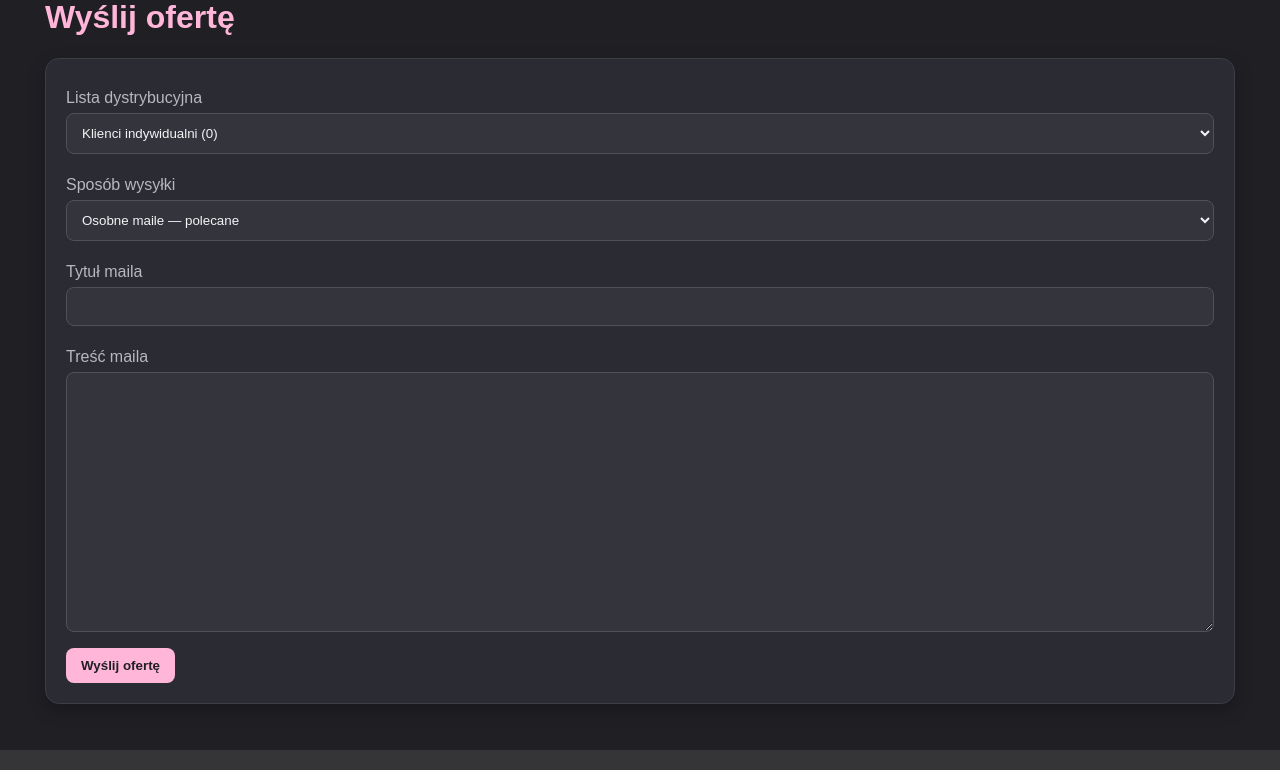
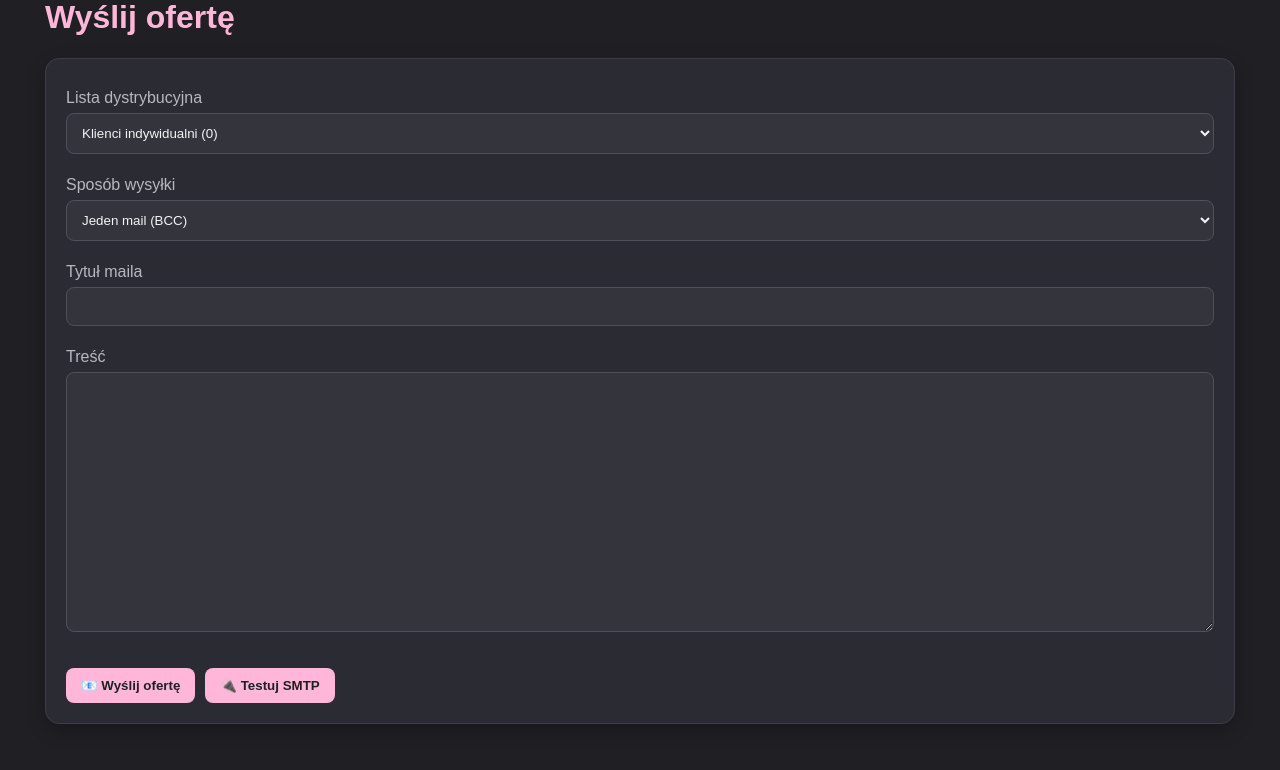
Before and after one commit to MarcinGryc/Fuszera-CRM, a Flask app: page /offers in a window 1280 px wide. Shown: the part 143-913 px from the top of the page. Run offline with Flask 3, Linux system fonts and the light colour scheme; a user stored in the database is signed in.

Commit message:
ciag dalszy poprawy maila

```diff
--- a/templates/offers.html
+++ b/templates/offers.html
@@ -16,26 +16,53 @@
 {% endif %}
 
 <div class="card">
+
     <form method="post">
+
         <label>Lista dystrybucyjna</label>
-        <select name="list_type" required>
-            <option value="individual">Klienci indywidualni ({{ individual_count }})</option>
-            <option value="b2b">Klienci B2B ({{ b2b_count }})</option>
+        <select name="list_type">
+            <option value="individual">
+                Klienci indywidualni ({{ individual_count }})
+            </option>
+
+            <option value="b2b">
+                Klienci B2B ({{ b2b_count }})
+            </option>
         </select>
 
         <label>Sposób wysyłki</label>
-        <select name="mode" required>
-            <option value="separate">Osobne maile — polecane</option>
-            <option value="bcc">Jeden mail z ukrytą kopią BCC</option>
+        <select name="mode">
+            <option value="bcc">Jeden mail (BCC)</option>
+            <option value="separate">Osobne maile</option>
         </select>
 
         <label>Tytuł maila</label>
-        <input name="subject" required>
+        <input type="text" name="subject" required>
 
-        <label>Treść maila</label>
-        <textarea name="body" style="min-height: 260px;" required></textarea>
+        <label>Treść</label>
+        <textarea name="body" style="min-height:260px;" required></textarea>
 
-        <button type="submit" onclick="return confirm('Na pewno wysłać ofertę?')">Wyślij ofertę</button>
+        <div style="display:flex; gap:10px; margin-top:20px; flex-wrap:wrap;">
+
+            <button
+                type="submit"
+                name="action"
+                value="send_offer"
+                onclick="return confirm('Na pewno wysłać ofertę?')">
+                📧 Wyślij ofertę
+            </button>
+
+            <button
+                type="submit"
+                name="action"
+                value="test_smtp">
+                🔌 Testuj SMTP
+            </button>
+
+        </div>
+
     </form>
+
 </div>
+
 {% endblock %}
```
